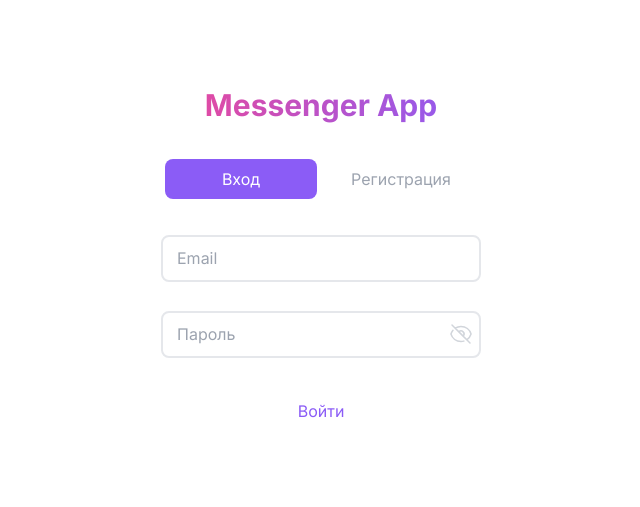
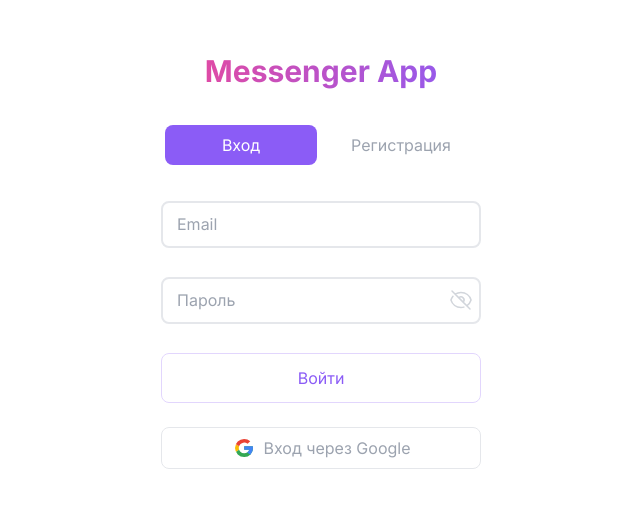
Before and after one commit to Legend6996/FrontMessengerApp, a Next.js app: page /auth in a window 1280 px wide. Shown: the part 139-646 px from the top of the page, without its empty margins (319-959 px from the left). Built offline with nearby package versions, Linux system fonts and the light colour scheme; no server answers.

Commit message:
OAuth Google added

```diff
--- /dev/null
+++ b/src/app/auth/login-google/page.tsx
@@ -0,0 +1,55 @@
+"use client";
+import React, { useEffect } from "react";
+import { useRouter, useSearchParams } from "next/navigation";
+import { authApi } from "@/servicesApi/AuthApi";
+import { saveRefreshToken, saveToken } from "@/utils/helpers/JwtHelper";
+import { APP_PAGES } from "@/constants/pages-url";
+import Spinner from "@/components/ui/spinner/Spinner";
+import Button from "@/components/ui/buttons/button/Button";
+import ArrowLeftIcon from "@heroicons/react/24/outline/esm/ArrowLeftIcon";
+
+const LoginGoogle = () => {
+	const router = useRouter();
+	const searchParams = useSearchParams();
+	const code = searchParams.get("code");
+	const [postLoginWithGoogle, { isLoading, error, data: tokens }] =
+		authApi.useLoginWithGoogleMutation();
+
+	useEffect(() => {
+		if (code) {
+			postLoginWithGoogle(code as string);
+		}
+	}, [code, postLoginWithGoogle]);
+
+	useEffect(() => {
+		if (tokens) {
+			saveToken(tokens.accessToken);
+			saveRefreshToken(tokens.refreshToken);
+			router.replace(APP_PAGES.HOME);
+		}
+	}, [tokens, router]);
+
+	return (
+		<>
+			<div className="flex h-screen w-screen items-center justify-center text-center">
+				{error || !code ? (
+					<div className="flex flex-col gap-4">
+						<h2 className="text-2xl">Ошибка при авторизации</h2>
+						<span className="text-gray-400">Попробуйте еще раз</span>
+						<Button
+							icon={ArrowLeftIcon}
+							text="Назад"
+							onClick={() => router.replace(APP_PAGES.AUTH)}
+							iconClassName="size-4"
+							className="w-full rounded-lg border border-gray-200 p-2 text-gray-400 lg:hover:border-primaryLight3 lg:hover:bg-primaryLight3 lg:hover:text-primary"
+						/>
+					</div>
+				) : (
+					<Spinner className="size-10 fill-primary" />
+				)}
+			</div>
+		</>
+	);
+};
+
+export default LoginGoogle;
--- /dev/null
+++ b/src/assets/icons/GoogleLogo.tsx
@@ -0,0 +1,133 @@
+import React from "react";
+
+const GoogleLogo: React.FunctionComponent<React.SVGProps<SVGSVGElement>> = ({
+	height,
+	width,
+	className,
+}) => (
+	<svg
+		width={width}
+		height={height}
+		viewBox="0 0 24 24"
+		id="_24x24_On_Light_Google"
+		data-name="24x24/On Light/Google"
+		xmlns="http://www.w3.org/2000/svg"
+		// xmlns:xlink="http://www.w3.org/1999/xlink"
+		className={className}
+	>
+		<defs>
+			<clipPath id="clip-path">
+				<path
+					id="a"
+					d="M17.791,7.364H9.209v3.477h4.94c-.46,2.209-2.386,3.477-4.94,3.477A5.37,5.37,0,0,1,3.767,9,5.442,5.442,0,0,1,12.6,4.868L15.279,2.25A9.29,9.29,0,0,0,9.209,0,9.08,9.08,0,0,0,0,9a9.08,9.08,0,0,0,9.209,9A8.586,8.586,0,0,0,18,9,7.306,7.306,0,0,0,17.791,7.364Z"
+					fill="none"
+				/>
+			</clipPath>
+		</defs>
+		<rect
+			id="view-box"
+			width="24"
+			height="24"
+			fill="none"
+		/>
+		<g
+			id="Logo"
+			transform="translate(3 3)"
+		>
+			<g id="Clipped">
+				<path
+					id="a-5"
+					data-name="a"
+					d="M17.791,7.364H9.209v3.477h4.94c-.46,2.209-2.386,3.477-4.94,3.477A5.37,5.37,0,0,1,3.767,9,5.442,5.442,0,0,1,12.6,4.868L15.279,2.25A9.29,9.29,0,0,0,9.209,0,9.08,9.08,0,0,0,0,9a9.08,9.08,0,0,0,9.209,9A8.586,8.586,0,0,0,18,9,7.306,7.306,0,0,0,17.791,7.364Z"
+					fill="none"
+				/>
+				<g
+					id="Clipped-2"
+					data-name="Clipped"
+					clipPath="url(#clip-path)"
+				>
+					<path
+						id="Path"
+						d="M0,10.636V0L7.116,5.318Z"
+						transform="translate(-0.837 3.682)"
+						fill="#fbbc05"
+					/>
+				</g>
+			</g>
+			<g
+				id="Clipped-3"
+				data-name="Clipped"
+			>
+				<path
+					id="a-6"
+					data-name="a"
+					d="M17.791,7.364H9.209v3.477h4.94c-.46,2.209-2.386,3.477-4.94,3.477A5.37,5.37,0,0,1,3.767,9,5.442,5.442,0,0,1,12.6,4.868L15.279,2.25A9.29,9.29,0,0,0,9.209,0,9.08,9.08,0,0,0,0,9a9.08,9.08,0,0,0,9.209,9A8.586,8.586,0,0,0,18,9,7.306,7.306,0,0,0,17.791,7.364Z"
+					fill="none"
+				/>
+				<g
+					id="Clipped-4"
+					data-name="Clipped"
+					clipPath="url(#clip-path)"
+				>
+					<path
+						id="Path-2"
+						data-name="Path"
+						d="M0,4.5,7.116,9.818l2.93-2.5,10.047-1.6V0H0Z"
+						transform="translate(-0.837 -0.818)"
+						fill="#ea4335"
+					/>
+				</g>
+			</g>
+			<g
+				id="Clipped-5"
+				data-name="Clipped"
+			>
+				<path
+					id="a-7"
+					data-name="a"
+					d="M17.791,7.364H9.209v3.477h4.94c-.46,2.209-2.386,3.477-4.94,3.477A5.37,5.37,0,0,1,3.767,9,5.442,5.442,0,0,1,12.6,4.868L15.279,2.25A9.29,9.29,0,0,0,9.209,0,9.08,9.08,0,0,0,0,9a9.08,9.08,0,0,0,9.209,9A8.586,8.586,0,0,0,18,9,7.306,7.306,0,0,0,17.791,7.364Z"
+					fill="none"
+				/>
+				<g
+					id="Clipped-6"
+					data-name="Clipped"
+					clipPath="url(#clip-path)"
+				>
+					<path
+						id="Path-3"
+						data-name="Path"
+						d="M0,15.136,12.558,5.727l3.307.409L20.093,0V19.636H0Z"
+						transform="translate(-0.837 -0.818)"
+						fill="#34a853"
+					/>
+				</g>
+			</g>
+			<g
+				id="Clipped-7"
+				data-name="Clipped"
+			>
+				<path
+					id="a-8"
+					data-name="a"
+					d="M17.791,7.364H9.209v3.477h4.94c-.46,2.209-2.386,3.477-4.94,3.477A5.37,5.37,0,0,1,3.767,9,5.442,5.442,0,0,1,12.6,4.868L15.279,2.25A9.29,9.29,0,0,0,9.209,0,9.08,9.08,0,0,0,0,9a9.08,9.08,0,0,0,9.209,9A8.586,8.586,0,0,0,18,9,7.306,7.306,0,0,0,17.791,7.364Z"
+					fill="none"
+				/>
+				<g
+					id="Clipped-8"
+					data-name="Clipped"
+					clipPath="url(#clip-path)"
+				>
+					<path
+						id="Path-4"
+						data-name="Path"
+						d="M14.651,15.136,1.674,5.318,0,4.091,14.651,0Z"
+						transform="translate(4.605 3.682)"
+						fill="#4285f4"
+					/>
+				</g>
+			</g>
+		</g>
+	</svg>
+);
+
+export default GoogleLogo;
--- a/src/components/auth/Login.tsx
+++ b/src/components/auth/Login.tsx
@@ -10,6 +10,7 @@ import { saveRefreshToken, saveToken } from "@/utils/helpers/JwtHelper";
 import { useRouter } from "next/navigation";
 import { APP_PAGES } from "@/constants/pages-url";
 import { showToast } from "@/lib/toast/ShowToast";
+import GoogleLogo from "@/assets/icons/GoogleLogo";
 
 type Props = {};
 
@@ -45,6 +46,7 @@ const Login = (props: Props) => {
 	};
 
 	return (
+		<>
 			<form
 				className="flex flex-col gap-8"
 				onSubmit={handleSubmit(onSubmit)}
@@ -77,9 +79,19 @@ const Login = (props: Props) => {
 					type="submit"
 					isLoading={isLoading}
 					size="md"
-				className="rounded-lg text-primary lg:hover:bg-primaryLight3"
+					className="rounded-lg border border-primaryLight2 text-primary lg:hover:bg-primaryLight3"
 				/>
 			</form>
+			<div className="mt-6 flex justify-center">
+				<Button
+					icon={GoogleLogo}
+					text="Вход через Google"
+					onClick={() => router.push("http://localhost:5051/api/auth/login-google")}
+					iconClassName="size-6"
+					className="w-full rounded-lg border border-gray-200 p-2 text-gray-400 lg:hover:border-primaryLight3 lg:hover:bg-primaryLight3 lg:hover:text-primary"
+				/>
+			</div>
+		</>
 	);
 };
 
--- a/src/components/chats/leftColumn/settings/header/Header.tsx
+++ b/src/components/chats/leftColumn/settings/header/Header.tsx
@@ -6,11 +6,21 @@ import {
 	PencilIcon,
 } from "@heroicons/react/24/outline";
 import { useActions } from "@/hooks/redux";
+import { destroyRefreshToken, destroyToken } from "@/utils/helpers/JwtHelper";
+import { useRouter } from "next/navigation";
+import { APP_PAGES } from "@/constants/pages-url";
 
 type Props = {};
 
 const Header = (props: Props) => {
+	const router = useRouter();
 	const { setLeftColumnState } = useActions();
+
+	const logout = () => {
+		destroyToken();
+		destroyRefreshToken();
+		router.replace(APP_PAGES.AUTH);
+	};
 
 	return (
 		<>
@@ -34,6 +44,7 @@ const Header = (props: Props) => {
 					<Button
 						icon={ArrowRightStartOnRectangleIcon}
 						iconClassName="size-6"
+						onClick={logout}
 						className="rounded-main p-2 lg:hover:bg-gray-200"
 					/>
 				</div>
--- a/src/components/ui/buttons/button/Button.tsx
+++ b/src/components/ui/buttons/button/Button.tsx
@@ -22,7 +22,7 @@ type Props = {
 const Button: FC<Props> = ({
 	text,
 	onClick,
-  onHoverStart,
+	onHoverStart,
 	className,
 	isLoading = false,
 	disabled = false,
@@ -41,12 +41,12 @@ const Button: FC<Props> = ({
 	);
 
 	const renderContent = () => (
-    <>
+		<>
 			{Icon && !isLoading && (
 				<Icon className={`size-6 ${text ? "mr-2" : ""} ${iconClassName}`} />
 			)}
 			{isLoading ? <Spinner className="size-6 fill-primary" /> : text}
-    </>
+		</>
 	);
 
 	return (
@@ -63,10 +63,10 @@ const Button: FC<Props> = ({
 				<motion.button
 					className={buttonClasses}
 					onClick={onClick}
-          onHoverStart={onHoverStart}
+					onHoverStart={onHoverStart}
 					disabled={disabled || isLoading}
 					type={type}
-					whileTap={{ scale: 0.8 }}
+					whileTap={{ scale: 0.9 }}
 				>
 					{renderContent()}
 				</motion.button>
--- a/src/servicesApi/AuthApi.ts
+++ b/src/servicesApi/AuthApi.ts
@@ -4,21 +4,28 @@ import { baseQuery } from "./BaseApi";
 
 export const authApi = createApi({
 	reducerPath: "authApi",
-  baseQuery: baseQuery,
-  endpoints: builder => ({
+	baseQuery: baseQuery("auth"),
+	endpoints: (builder) => ({
 		login: builder.mutation<ITokens, ILogin>({
-      query: loginData => ({
-        url: "user/login",
+			query: (loginData) => ({
+				url: "/login",
 				method: "POST",
-        body: loginData
-      })
+				body: loginData,
+			}),
+		}),
+		loginWithGoogle: builder.mutation<ITokens, string>({
+			query: (googleCode) => ({
+				url: "/login-with-google",
+				method: "POST",
+				body: JSON.stringify(googleCode),
+			}),
 		}),
 		register: builder.mutation<ITokens, IRegister>({
-      query: registerData => ({
-        url: "user/register",
+			query: (registerData) => ({
+				url: "/register",
 				method: "POST",
-        body: registerData
-      })
-    })
-  })
-})
+				body: registerData,
+			}),
+		}),
+	}),
+});
--- a/src/servicesApi/BaseApi.ts
+++ b/src/servicesApi/BaseApi.ts
@@ -6,12 +6,7 @@ import {
 	getToken,
 	saveToken,
 } from "@/utils/helpers/JwtHelper";
-import {
-	BaseQueryFn,
-	FetchArgs,
-	FetchBaseQueryMeta,
-	fetchBaseQuery,
-} from "@reduxjs/toolkit/query";
+import { BaseQueryFn, FetchArgs, FetchBaseQueryMeta, fetchBaseQuery } from "@reduxjs/toolkit/query";
 
 export interface CustomError {
 	data: {
@@ -24,9 +19,13 @@ interface RefreshTokenResponse {
 	accessToken: string;
 }
 
-export const baseQuery = fetchBaseQuery({
-	baseUrl: `${process.env.NEXT_PUBLIC_API_URL}api`,
+export const baseQuery = (basePath: string) =>
+	fetchBaseQuery({
+		baseUrl: `${process.env.NEXT_PUBLIC_API_URL}api/${basePath}`,
 		credentials: "include",
+		headers: {
+			"Content-Type": "application/json",
+		},
 		prepareHeaders: (headers) => {
 			const token = getToken();
 			if (token) {
@@ -34,28 +33,21 @@ export const baseQuery = fetchBaseQuery({
 			}
 			return headers;
 		},
-}) as BaseQueryFn<
-	string | FetchArgs,
-	unknown,
-	CustomError,
-	{},
-	FetchBaseQueryMeta
->;
+	}) as BaseQueryFn<string | FetchArgs, unknown, CustomError, {}, FetchBaseQueryMeta>;
 
-export const baseQueryWithReauth: BaseQueryFn<
-	string | FetchArgs,
-	unknown,
-	CustomError,
-	{},
-	FetchBaseQueryMeta
-> = async (args, api, extraOptions) => {
-	let result = await baseQuery(args, api, extraOptions);
+export const baseQueryWithReauth = (
+	basePath: string,
+): BaseQueryFn<string | FetchArgs, unknown, CustomError, {}, FetchBaseQueryMeta> => {
+	const baseQueryWithPath = baseQuery(basePath);
+
+	return async (args, api, extraOptions) => {
+		let result = await baseQueryWithPath(args, api, extraOptions);
 
 		if (result.error?.status === 401) {
 			const refreshToken = getRefreshToken();
-		const refreshResult = await baseQuery(
+			const refreshResult = await baseQuery("auth")(
 				{
-				url: "user/refresh",
+					url: "/refresh",
 					method: "POST",
 					body: {
 						refreshToken: refreshToken,
@@ -70,11 +62,11 @@ export const baseQueryWithReauth: BaseQueryFn<
 				const response = refreshResult.data as RefreshTokenResponse;
 
 				saveToken(response.accessToken);
-      result = await baseQuery(args, api, extraOptions);
+				result = await baseQueryWithPath(args, api, extraOptions);
 			} else {
 				destroyToken();
 				destroyRefreshToken();
-      if (typeof window !== 'undefined') {
+				if (typeof window !== "undefined") {
 					window.location.href = APP_PAGES.AUTH;
 				}
 				console.log("Error refresh token");
@@ -83,8 +75,4 @@ export const baseQueryWithReauth: BaseQueryFn<
 
 		return result;
 	};
-
-// export const authApi = createApi({
-//   baseQuery: baseQueryWithReauth,
-//   endpoints: builder => ({})
-// })
+};
--- a/src/servicesApi/UserApi.ts
+++ b/src/servicesApi/UserApi.ts
@@ -3,11 +3,11 @@ import { baseQueryWithReauth } from "./BaseApi";
 import { IUser } from "@/lib/models/User";
 
 export const userApi = createApi({
-  reducerPath: "userApi",
-  baseQuery: baseQueryWithReauth,
-  endpoints: builder => ({
-    getInfo: builder.query<IUser, void>({
-      query: () => "user/info",
-    }),
-  })
-})
+	reducerPath: "userApi",
+	baseQuery: baseQueryWithReauth("user"),
+	endpoints: (builder) => ({
+		getInfo: builder.query<IUser, void>({
+			query: () => "/info",
+		}),
+	}),
+});
```
Also changed, not shown: src/lib/models/Auth.ts (+4 -4 lines), src/middleware.ts (+6 -6 lines), src/app/auth/page.tsx (indentation only), 1 other file (tests, documents, lock files or other folders). Lines whose indentation alone changed are shown as unchanged.
